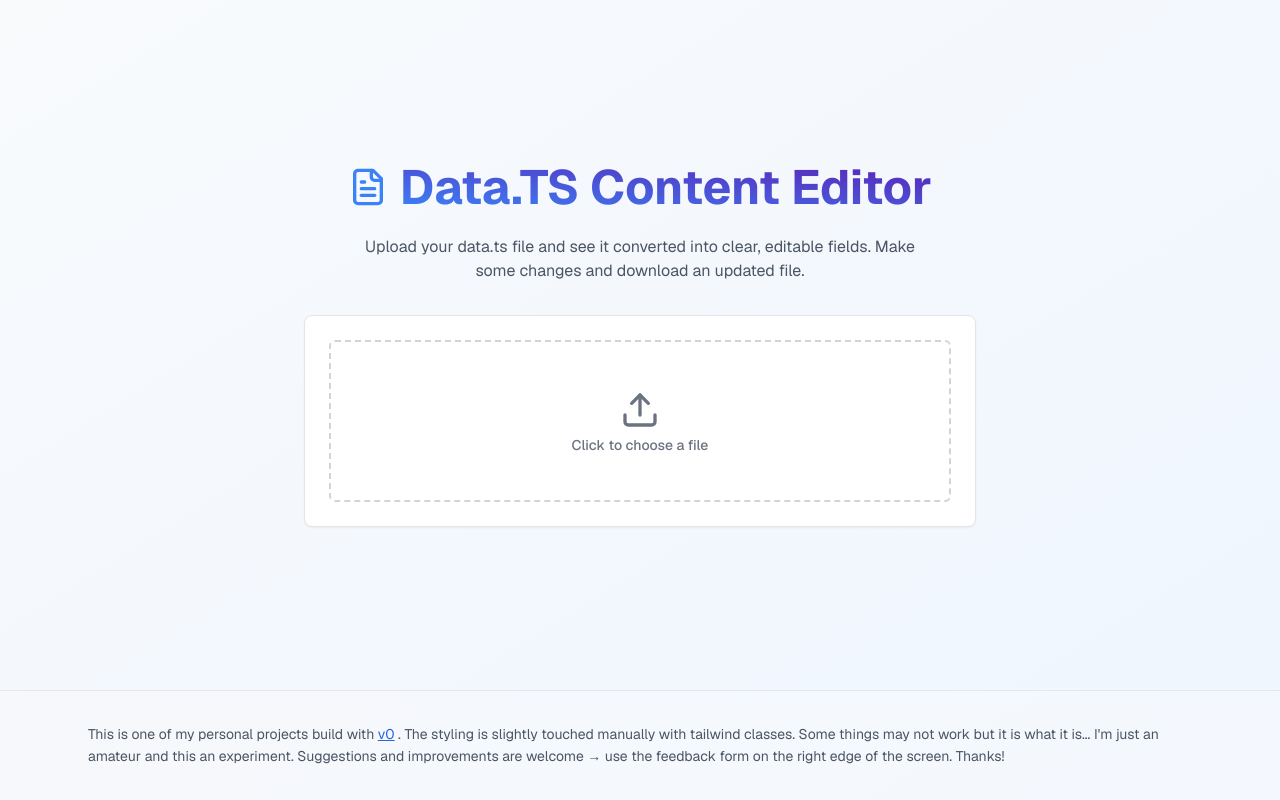
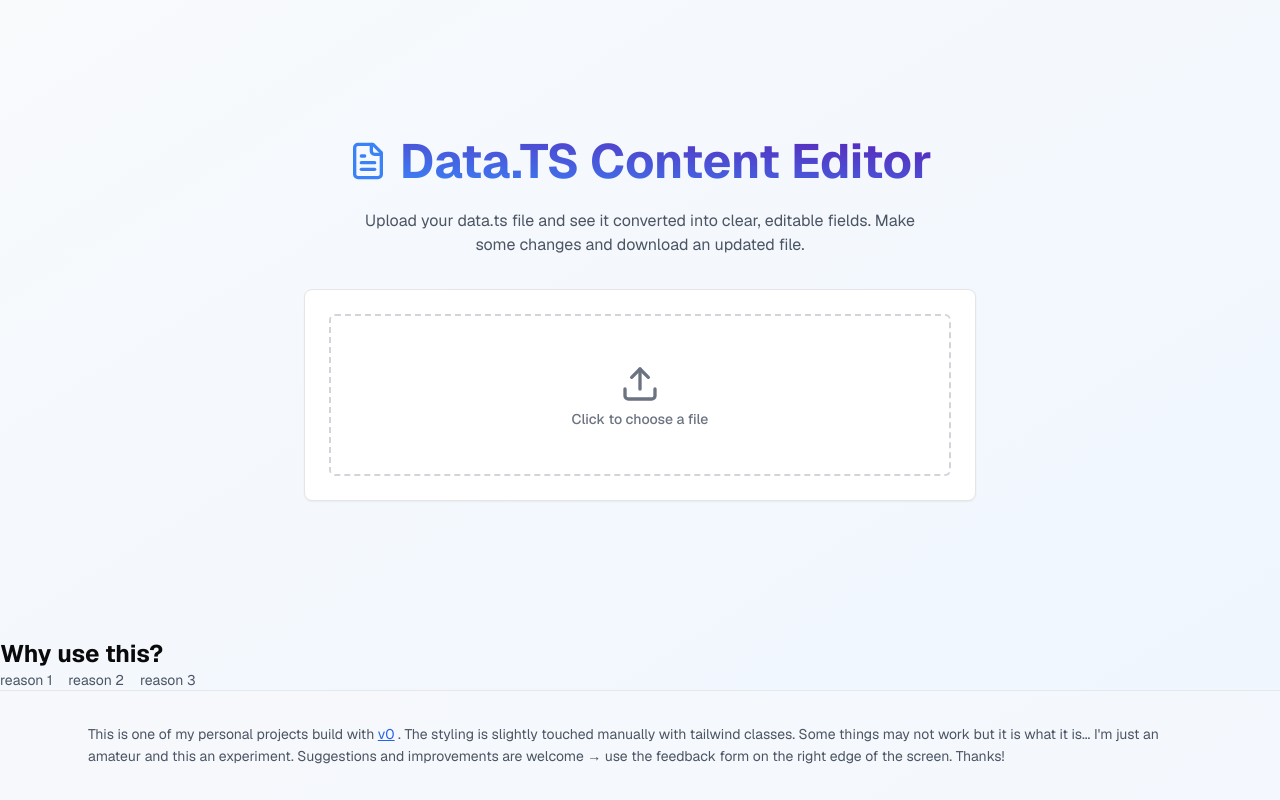
Before and after one commit to wallche/data-ts-file-editor, a Next.js app: page / in a window 1280 px wide. Built offline with nearby package versions, Linux system fonts and the light colour scheme.

Commit message:
feat: add file content editor component
Introduce new editor component for file content editing.

#VERCEL_SKIP

Co-authored-by: Milena <7370950+wallche@users.noreply.github.com>

```diff
--- a/app/page.tsx
+++ b/app/page.tsx
@@ -323,6 +323,31 @@ export default function FileContentEditor() {
               </Card>
             </div>
           </div>
+
+          <div className="w-full">
+            <h1 className="text-2xl font-bold blue-500">
+              Why use this?
+            </h1>
+            <div className="flex gap-4">
+              <div>
+                <p className="text-sm text-gray-600 max-w-xl mx-auto">
+                  reason 1
+                </p>
+              </div>
+              <div>
+                <p className="text-sm text-gray-600 max-w-xl mx-auto">
+                  reason 2
+                </p>
+              </div>
+              <div>
+                <p className="text-sm text-gray-600 max-w-xl mx-auto">
+                  reason 3
+                </p>
+              </div>
+            </div>
+
+          </div>
+
           <footer className="py-8 border-t border-gray-200 bg-gray-50/50">
             <div className="container mx-auto max-w-6xl px-6">
               <p className="text-sm text-gray-600 leading-relaxed">
```
